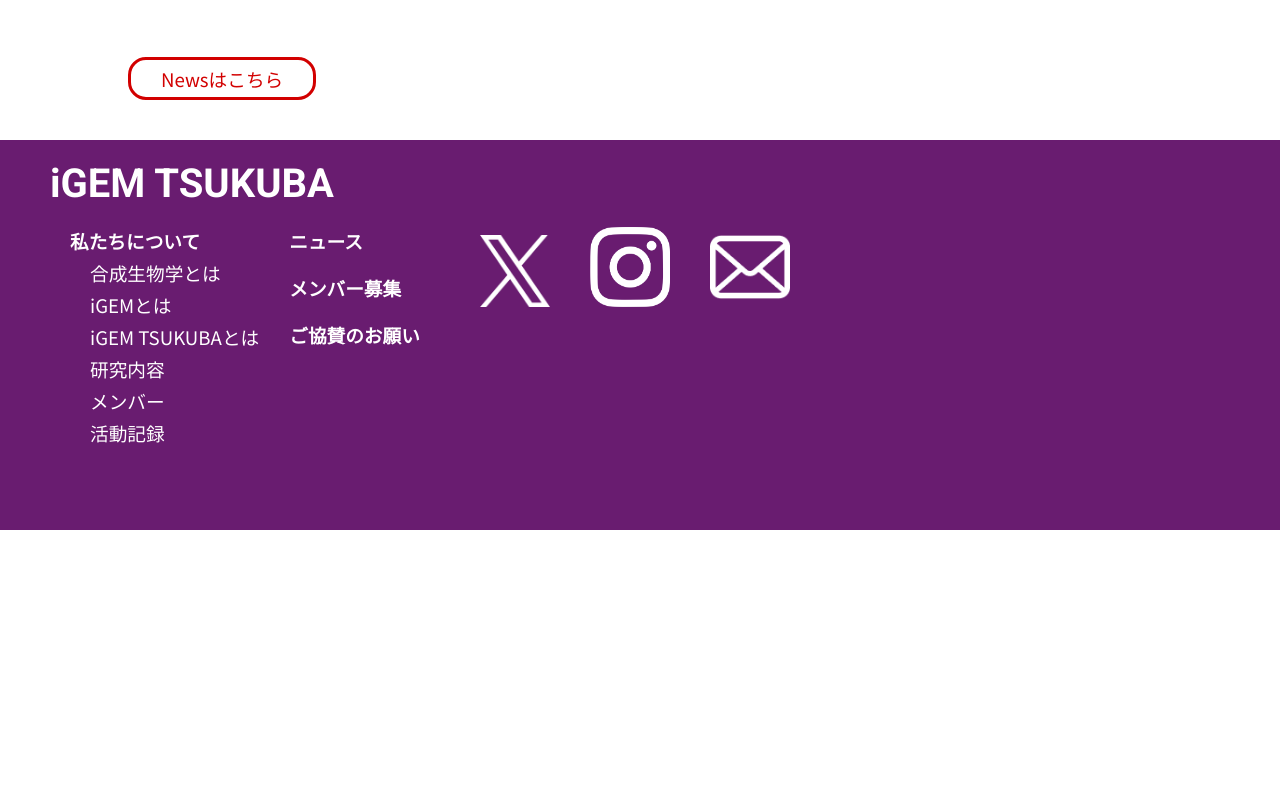
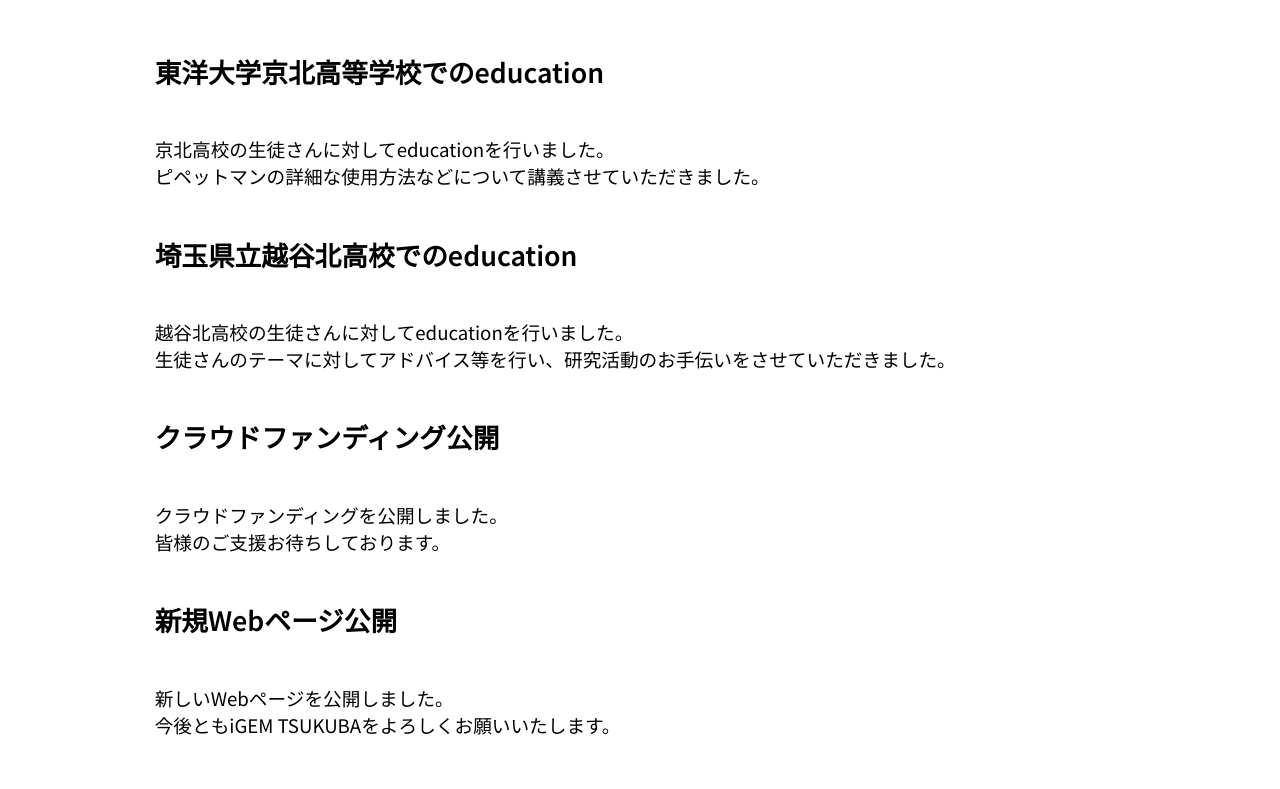
Before and after one commit to igem-tsukuba/igem-tsukuba.github.io, a React (Create React App) app: page /about/log in a window 1280 px wide. Shown: the part 369-1158 px from the top of the page. Before the commit the page ends 975 px from the top, so only its background shows below. Built offline with nearby package versions, Linux system fonts and the light colour scheme.

Commit message:
活動記録ページへのコンポーネント導入＆活動内容更新

```diff
--- a/src/pages/about_us/Log.tsx
+++ b/src/pages/about_us/Log.tsx
@@ -1,6 +1,8 @@
 import React from 'react';
 import UpperHeader from '../../components/header/UpperHeader';
 import Header from '../../components/header/Header';
+import Subtitle from '../../components/subtitle/Subtitle';
+import Paragraph from '../../components/paragraph/Paragraph';
 import Title from '../../components/title/Title';
 import Button from '../../components/button/Button';
 import Footer from '../../components/footer/Footer';
@@ -14,6 +16,26 @@
             <Title
                 text='これまでの活動実績'/>
 
+            <Subtitle
+                text='東洋大学京北高等学校でのeducation'/>
+            <Paragraph
+                text='京北高校の生徒さんに対してeducationを行いました。\r\nピペットマンの詳細な使用方法などについて講義させていただきました。'/>
+
+            <Subtitle
+                text='埼玉県立越谷北高校でのeducation'/>
+            <Paragraph
+                text='越谷北高校の生徒さんに対してeducationを行いました。\r\n生徒さんのテーマに対してアドバイス等を行い、研究活動のお手伝いをさせていただきました。'/>
+
+            <Subtitle
+                text='クラウドファンディング公開'/>
+            <Paragraph
+                text='クラウドファンディングを公開しました。\r\n皆様のご支援お待ちしております。'/>
+
+            <Subtitle
+                text='新規Webページ公開'/>
+            <Paragraph
+                text='新しいWebページを公開しました。\r\n今後ともiGEM TSUKUBAをよろしくお願いいたします。'/>
+
             <Button
                 label='Newsはこちら'
                 textColor='#D20000'
```
